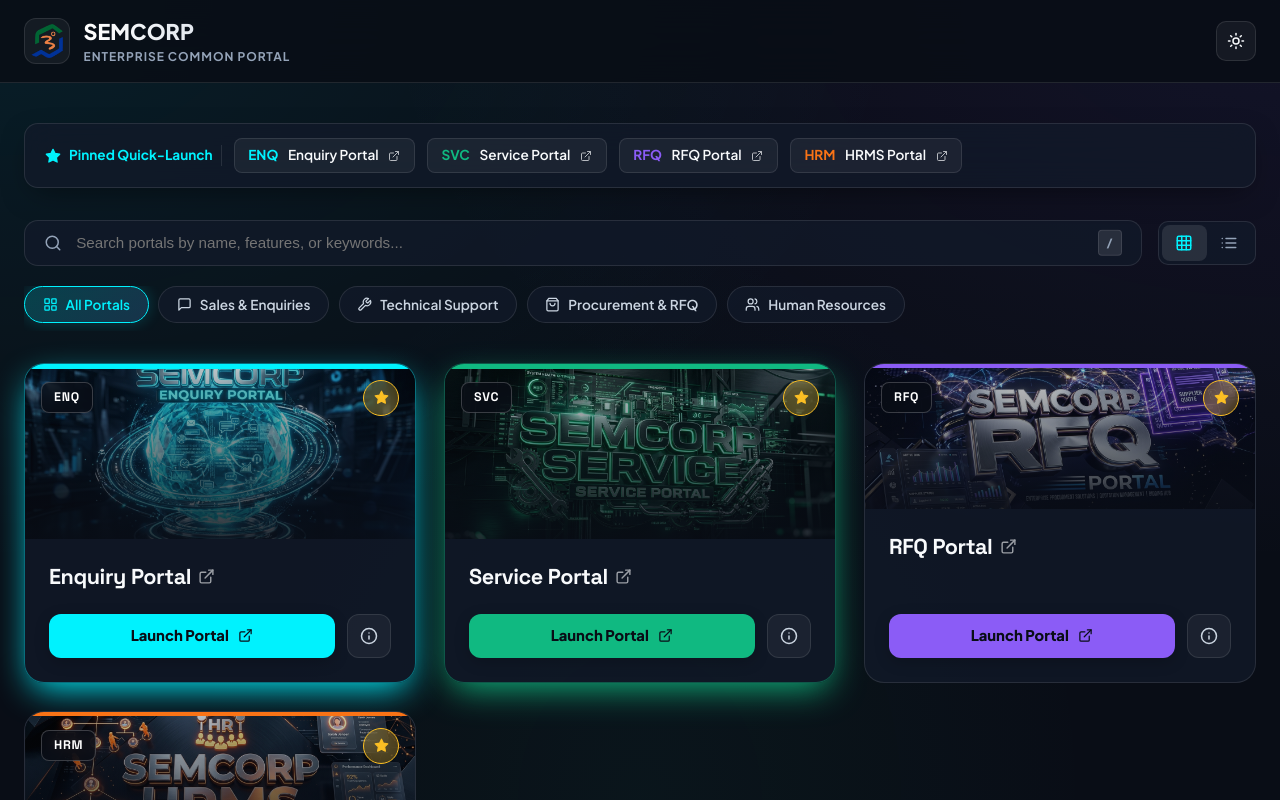
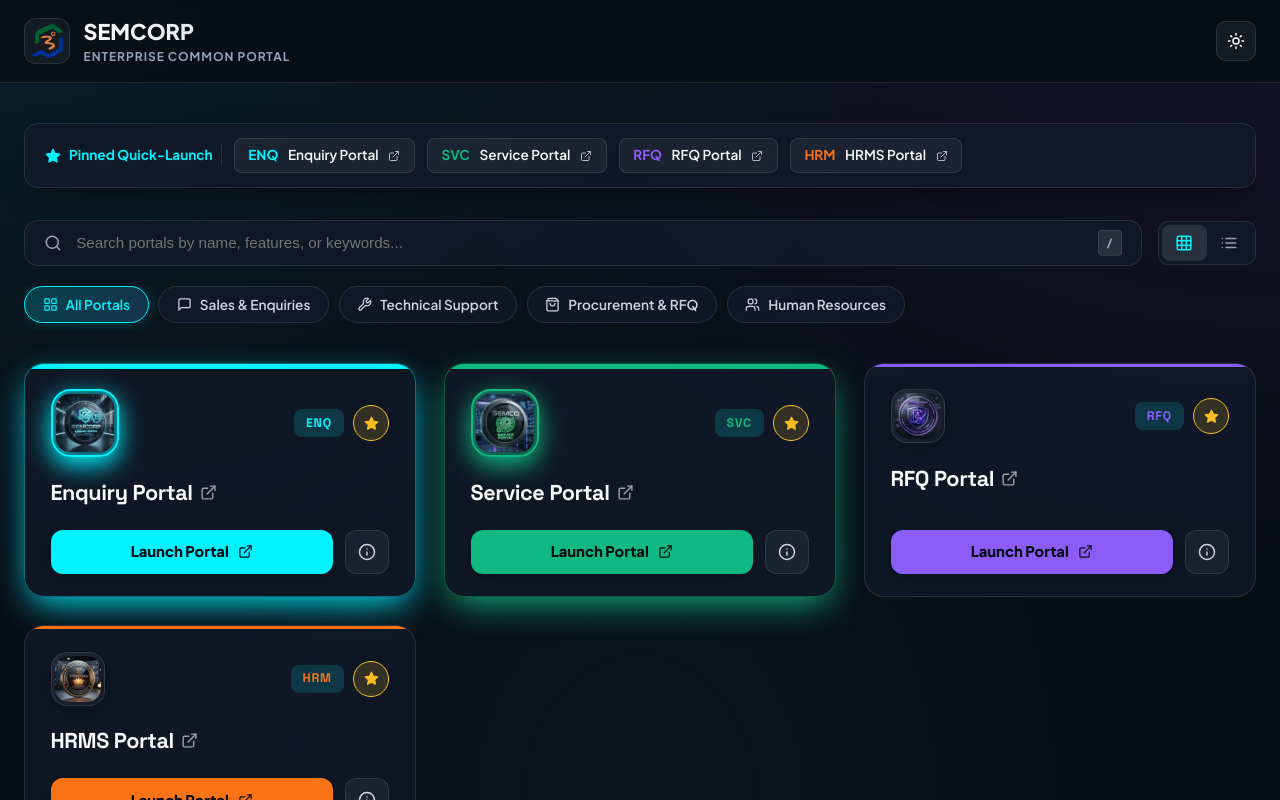
Before and after one commit to SEMCORP18-06/semcorp-portals, a React (Vite) app: page / in a window 1280 px wide. Shown: the top 800 px of the page. Built offline with nearby package versions, Linux system fonts and the light colour scheme; the HTML template or start-up script is replaced by a standard one.

Commit message:
Redesign cards into clean 3D symbol-focused layout with superior glowing double-ring symbol badges for Enquiry and Service

```diff
--- a/src/App.jsx
+++ b/src/App.jsx
@@ -15,9 +15,9 @@ export default function App() {
     return localStorage.getItem('semcorp_theme') || 'dark';
   });
 
-  // Portals State with storage version v5 to force live cache refresh
+  // Portals State with storage version v6 to force live cache refresh for 3D symbol layout
   const [portals, setPortals] = useState(() => {
-    const saved = localStorage.getItem('semcorp_portals_v5');
+    const saved = localStorage.getItem('semcorp_portals_v6');
     if (saved) {
       try {
         return JSON.parse(saved);
@@ -44,9 +44,9 @@ export default function App() {
     localStorage.setItem('semcorp_theme', theme);
   }, [theme]);
 
-  // Persist portals to localStorage v5
+  // Persist portals to localStorage v6
   useEffect(() => {
-    localStorage.setItem('semcorp_portals_v5', JSON.stringify(portals));
+    localStorage.setItem('semcorp_portals_v6', JSON.stringify(portals));
   }, [portals]);
 
   // Keyboard shortcut listener ('/' to focus search)
--- a/src/components/PortalCard.jsx
+++ b/src/components/PortalCard.jsx
@@ -14,7 +14,7 @@ export default function PortalCard({ portal, onTogglePin, onOpenDetail }) {
 
   return (
     <div
-      className={`portal-card banner-symbol-card ${portal.isSuperior ? 'superior-portal-card' : ''}`}
+      className={`portal-card symbol-focused-card ${portal.isSuperior ? 'superior-symbol-card' : ''}`}
       style={{
         '--card-accent': portal.accentColor,
         '--card-accent-light': portal.accentLight || portal.accentColor,
@@ -26,21 +26,20 @@ export default function PortalCard({ portal, onTogglePin, onOpenDetail }) {
     >
       <div className="card-accent-top-strip" />
 
-      {/* Top 3D Symbol Banner Header */}
-      <div className="card-symbol-banner-wrapper">
+      {/* Symbol Badge & Header Actions */}
+      <div className="card-symbol-header-row">
+        <div className={`portal-symbol-badge-box ${portal.isSuperior ? 'superior-badge-box' : ''}`}>
           <img
-          src={portal.bannerImg}
-          alt={`SEMCORP ${portal.name}`}
-          className="card-symbol-banner-img"
+            src={portal.symbolImg}
+            alt={`SEMCORP ${portal.name} Symbol`}
+            className="portal-symbol-emblem-img"
           />
-        <div className="card-banner-gradient-overlay" />
+        </div>
 
-        <div className="banner-top-actions">
-          <div className="banner-badges">
+        <div className="card-header-actions">
           <span className="portal-code-badge">
             {portal.code}
           </span>
-          </div>
 
           <button
             className={`pin-btn ${portal.pinned ? 'pinned' : ''}`}
@@ -52,7 +51,7 @@ export default function PortalCard({ portal, onTogglePin, onOpenDetail }) {
         </div>
       </div>
 
-      <div className="card-body-container">
+      <div className="card-body-section">
         <h3 className="portal-title-heading">
           <a
             href={portal.url}
@@ -64,6 +63,7 @@ export default function PortalCard({ portal, onTogglePin, onOpenDetail }) {
             <ExternalLink size={17} className="anchor-external-icon" />
           </a>
         </h3>
+      </div>
 
       <div className="card-actions-footer">
         <a
@@ -85,6 +85,5 @@ export default function PortalCard({ portal, onTogglePin, onOpenDetail }) {
         </button>
       </div>
     </div>
-    </div>
   );
 }
--- a/src/components/PortalListItem.jsx
+++ b/src/components/PortalListItem.jsx
@@ -17,8 +17,8 @@ export default function PortalListItem({ portal, onTogglePin, onOpenDetail }) {
       }}
     >
       <div className="list-item-main">
-        <div className="list-item-banner-thumbnail">
-          <img src={portal.symbolImg || portal.bannerImg} alt={portal.name} className="list-thumbnail-img" />
+        <div className={`portal-symbol-badge-box list-symbol-box ${portal.isSuperior ? 'superior-badge-box' : ''}`}>
+          <img src={portal.symbolImg} alt={portal.name} className="portal-symbol-emblem-img" />
         </div>
 
         <div className="list-item-text">
--- a/src/index.css
+++ b/src/index.css
@@ -464,7 +464,7 @@ button {
 /* Grid Layout */
 .portals-grid {
   display: grid;
-  grid-template-columns: repeat(auto-fill, minmax(310px, 1fr));
+  grid-template-columns: repeat(auto-fill, minmax(300px, 1fr));
   gap: 1.75rem;
 }
 
@@ -474,8 +474,8 @@ button {
   gap: 1rem;
 }
 
-/* SEMCORP Banner Symbol Portal Card */
-.portal-card.banner-symbol-card {
+/* 3D Symbol-Focused Portal Card */
+.portal-card.symbol-focused-card {
   border-radius: var(--radius-lg);
   overflow: hidden;
   transition: transform 0.35s cubic-bezier(0.34, 1.56, 0.64, 1), box-shadow 0.35s ease, border-color 0.35s ease;
@@ -484,6 +484,8 @@ button {
   position: relative;
   background: var(--bg-card);
   border: 1px solid var(--border-color);
+  padding: 1.6rem 1.6rem 1.4rem;
+  min-height: 220px;
 }
 
 .card-accent-top-strip {
@@ -492,8 +494,7 @@ button {
   top: 0;
   left: 0;
   right: 0;
-  height: 4px;
-  z-index: 10;
+  height: 3px;
   background: var(--card-accent, var(--primary-cyan));
 }
 
@@ -501,91 +502,102 @@ button {
   background: var(--card-accent-light, #0284c7);
 }
 
-[data-theme='light'] .portal-card.banner-symbol-card {
+[data-theme='light'] .portal-card.symbol-focused-card {
   background: #ffffff;
   border: 1px solid #e2e8f0;
   box-shadow: 0 4px 20px -2px rgba(15, 23, 42, 0.05), 0 2px 6px -1px rgba(15, 23, 42, 0.03);
 }
 
-/* Visual Superiority for Enquiry & Service Cards (Pure Visuals, No Text Tags) */
-.portal-card.superior-portal-card {
+/* Superior Visual Elevation for Enquiry & Service Cards */
+.portal-card.superior-symbol-card {
   border-color: var(--card-border-hover, var(--border-hover));
   box-shadow: 0 12px 35px -8px var(--card-accent, var(--primary-cyan));
 }
 
-.portal-card.superior-portal-card .card-accent-top-strip {
+.portal-card.superior-symbol-card .card-accent-top-strip {
   height: 5px;
 }
 
-[data-theme='light'] .portal-card.superior-portal-card {
+[data-theme='light'] .portal-card.superior-symbol-card {
   border-color: var(--card-accent-light, #0284c7);
   box-shadow: 0 12px 30px -5px rgba(2, 132, 199, 0.18);
 }
 
-.portal-card.banner-symbol-card:hover {
-  transform: translateY(-8px);
+.portal-card.symbol-focused-card:hover {
+  transform: translateY(-6px);
   box-shadow: 0 22px 45px -12px rgba(0, 0, 0, 0.6);
   border-color: var(--card-border-hover, var(--border-hover));
 }
 
-[data-theme='light'] .portal-card.banner-symbol-card:hover {
-  transform: translateY(-8px);
+[data-theme='light'] .portal-card.symbol-focused-card:hover {
+  transform: translateY(-6px);
   box-shadow: 0 22px 40px -8px rgba(15, 23, 42, 0.15), 0 6px 14px -4px rgba(15, 23, 42, 0.08);
   border-color: var(--card-accent-light, #0284c7);
 }
 
-/* Banner Header Symbol Graphic */
-.card-symbol-banner-wrapper {
-  position: relative;
-  height: 145px;
-  width: 100%;
-  overflow: hidden;
-  background: #000000;
+/* Card Header Row & 3D Symbol Badge Containers */
+.card-symbol-header-row {
+  display: flex;
+  align-items: center;
+  justify-content: space-between;
+  margin-bottom: 1.35rem;
 }
 
-/* Superior taller header ratio for Enquiry and Service */
-.portal-card.superior-portal-card .card-symbol-banner-wrapper {
-  height: 175px;
+.portal-symbol-badge-box {
+  width: 54px;
+  height: 54px;
+  border-radius: 16px;
+  display: flex;
+  align-items: center;
+  justify-content: center;
+  background: linear-gradient(135deg, rgba(255, 255, 255, 0.08) 0%, rgba(255, 255, 255, 0.02) 100%);
+  border: 1px solid var(--border-color);
+  box-shadow: 0 4px 15px rgba(0, 0, 0, 0.2);
+  transition: transform 0.35s cubic-bezier(0.34, 1.56, 0.64, 1), box-shadow 0.35s ease;
+  overflow: hidden;
+  padding: 3px;
 }
 
-.card-symbol-banner-img {
+[data-theme='light'] .portal-symbol-badge-box {
+  background: var(--card-badge-light, #e0f2fe);
+  border-color: var(--card-border-light, #bae6fd);
+  box-shadow: 0 4px 12px rgba(15, 23, 42, 0.06);
+}
+
+/* Superior Glowing 3D Symbol Badges for Enquiry & Service */
+.portal-symbol-badge-box.superior-badge-box {
+  width: 68px;
+  height: 68px;
+  border-radius: 20px;
+  border: 2px solid var(--card-accent, var(--primary-cyan));
+  box-shadow: 0 8px 25px var(--card-accent), inset 0 0 12px var(--card-accent);
+  padding: 3px;
+}
+
+[data-theme='light'] .portal-symbol-badge-box.superior-badge-box {
+  border-color: var(--card-accent-light, #0284c7);
+  box-shadow: 0 8px 20px rgba(2, 132, 199, 0.25), inset 0 0 10px rgba(2, 132, 199, 0.15);
+}
+
+.portal-symbol-emblem-img {
   width: 100%;
   height: 100%;
   object-fit: cover;
-  object-position: center;
-  transition: transform 0.4s cubic-bezier(0.4, 0, 0.2, 1);
+  border-radius: 14px;
 }
 
-.portal-card.banner-symbol-card:hover .card-symbol-banner-img {
+.portal-card.symbol-focused-card:hover .portal-symbol-badge-box {
   transform: scale(1.08);
 }
 
-.card-banner-gradient-overlay {
-  position: absolute;
-  inset: 0;
-  background: linear-gradient(180deg, rgba(9, 13, 22, 0.2) 0%, rgba(9, 13, 22, 0.85) 100%);
-  pointer-events: none;
+.portal-card.symbol-focused-card:hover .superior-badge-box {
+  transform: scale(1.12) rotate(4deg);
 }
 
-[data-theme='light'] .card-banner-gradient-overlay {
-  background: linear-gradient(180deg, rgba(255, 255, 255, 0.1) 0%, rgba(15, 23, 42, 0.75) 100%);
-}
-
-.banner-top-actions {
-  position: absolute;
-  top: 1rem;
-  left: 1rem;
-  right: 1rem;
+.card-header-actions {
   display: flex;
   align-items: center;
-  justify-content: space-between;
-  z-index: 5;
-}
-
-.banner-badges {
-  display: flex;
-  align-items: center;
-  gap: 0.5rem;
+  gap: 0.6rem;
 }
 
 .portal-code-badge {
@@ -595,44 +607,49 @@ button {
   font-size: 0.78rem;
   font-weight: 800;
   letter-spacing: 0.06em;
-  background: rgba(9, 13, 22, 0.8);
-  backdrop-filter: blur(8px);
-  border: 1px solid rgba(255, 255, 255, 0.2);
-  color: #ffffff;
+  background-color: var(--card-badge-dark, rgba(0, 242, 254, 0.15));
+  color: var(--card-accent);
+}
+
+[data-theme='light'] .portal-code-badge {
+  background-color: var(--card-badge-light, #e0f2fe);
+  color: var(--card-accent-light, #0284c7);
+  border: 1px solid var(--card-border-light, #bae6fd);
 }
 
 .pin-btn {
   width: 36px;
   height: 36px;
   border-radius: 50%;
-  background: rgba(9, 13, 22, 0.7);
-  backdrop-filter: blur(8px);
-  border: 1px solid rgba(255, 255, 255, 0.2);
-  color: #ffffff;
+  background: rgba(255, 255, 255, 0.05);
+  border: 1px solid var(--border-color);
+  color: var(--text-muted);
   display: flex;
   align-items: center;
   justify-content: center;
   transition: var(--transition-fast);
 }
 
+[data-theme='light'] .pin-btn {
+  background: #f8fafc;
+  border-color: #cbd5e1;
+  color: #64748b;
+}
+
 .pin-btn:hover, .pin-btn.pinned {
   color: #fbbf24;
   border-color: #fbbf24;
-  background: rgba(251, 191, 36, 0.25);
+  background: rgba(251, 191, 36, 0.15);
 }
 
-.card-body-container {
-  padding: 1.5rem;
-  display: flex;
-  flex-direction: column;
-  flex: 1;
+.card-body-section {
+  margin-bottom: 1.5rem;
 }
 
 .portal-title-heading {
   font-size: 1.35rem;
   font-weight: 800;
   line-height: 1.25;
-  margin-bottom: 1.5rem;
 }
 
 .portal-title-anchor {
@@ -761,21 +778,6 @@ button {
 
 .portal-list-item.superior-list-item {
   border-color: var(--card-border-hover);
-}
-
-.list-item-banner-thumbnail {
-  width: 70px;
-  height: 48px;
-  border-radius: 10px;
-  overflow: hidden;
-  background: #000000;
-  border: 1px solid var(--border-color);
-}
-
-.list-thumbnail-img {
-  width: 100%;
-  height: 100%;
-  object-fit: cover;
 }
 
 [data-theme='light'] .portal-list-item {
```
Lines whose indentation alone changed are shown as unchanged.
